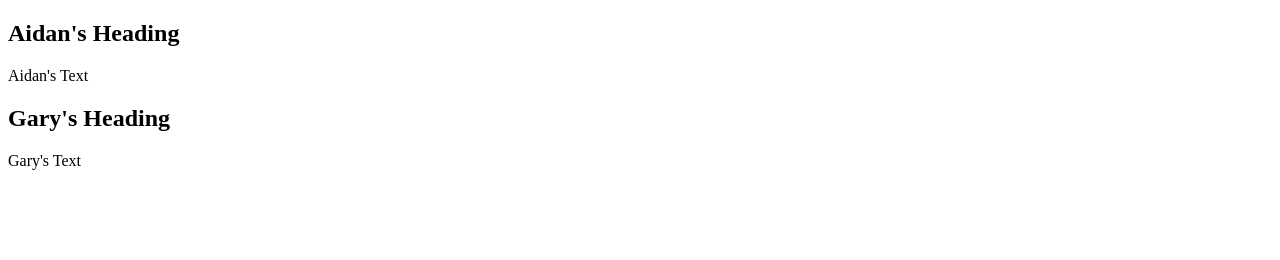
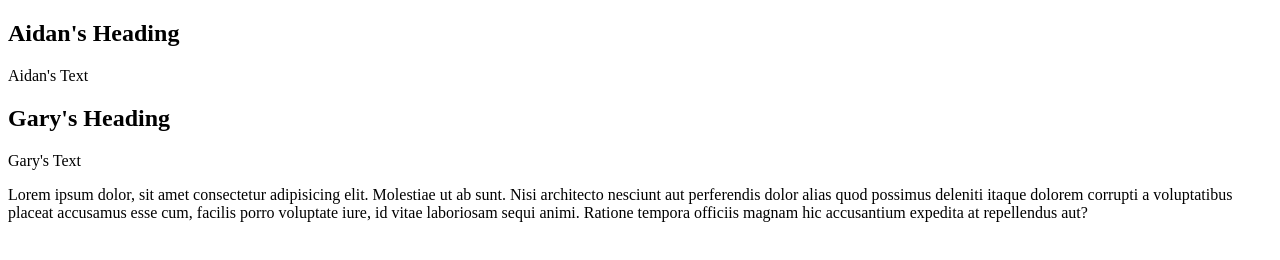
Before and after one commit to Aidanr50/Showcase, a plain HTML site: page root/index.html in a window 1280 px wide. Drawn offline with Linux system fonts and the light colour scheme.

Commit message:
ADD gary text

```diff
--- a/root/index.html
+++ b/root/index.html
@@ -16,6 +16,7 @@
     <section>
         <h2>Gary's Heading</h2>
         <p>Gary's Text</p>
+        <p>Lorem ipsum dolor, sit amet consectetur adipisicing elit. Molestiae ut ab sunt. Nisi architecto nesciunt aut perferendis dolor alias quod possimus deleniti itaque dolorem corrupti a voluptatibus placeat accusamus esse cum, facilis porro voluptate iure, id vitae laboriosam sequi animi. Ratione tempora officiis magnam hic accusantium expedita at repellendus aut?</p>
     </section>
 </body>
 </html>
```
